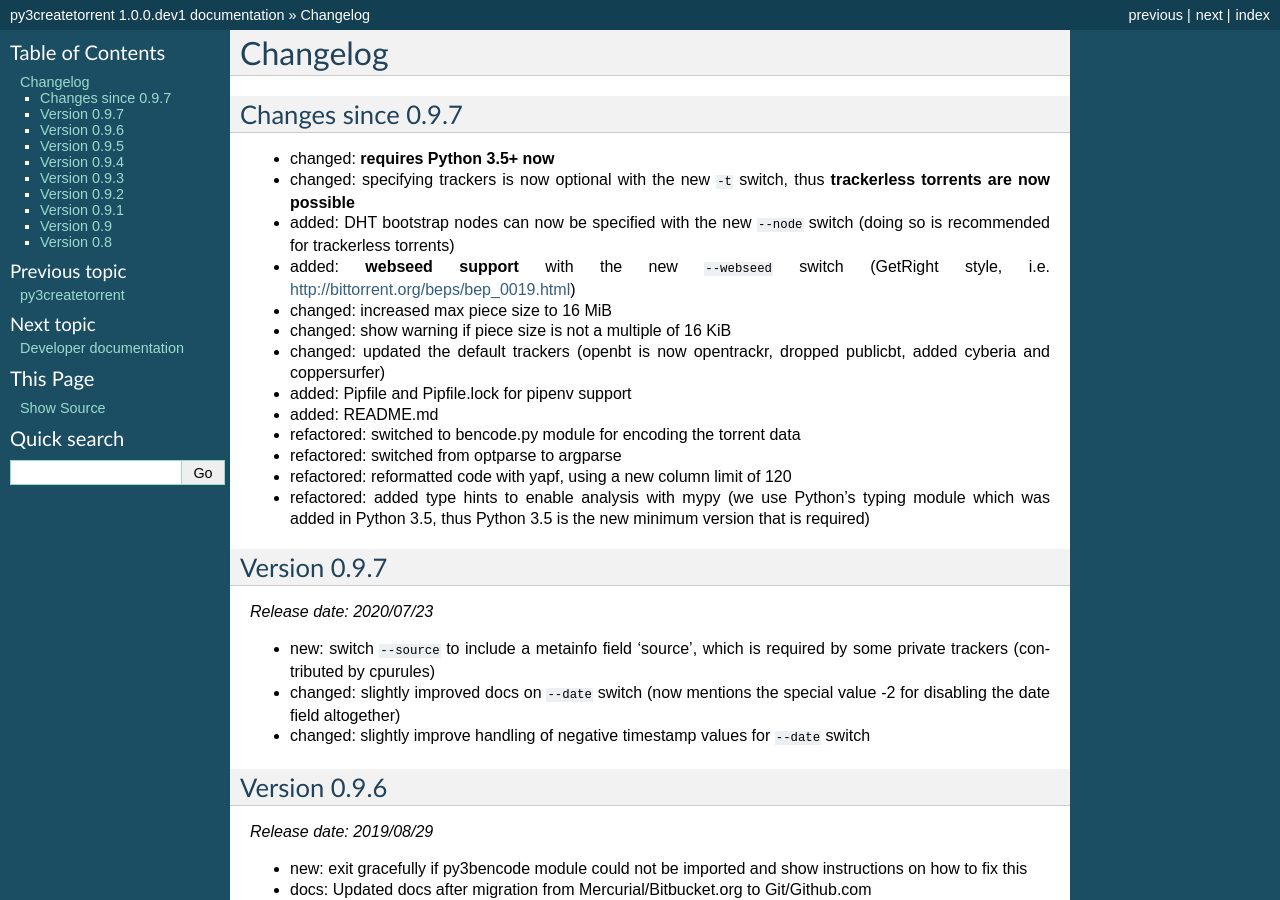
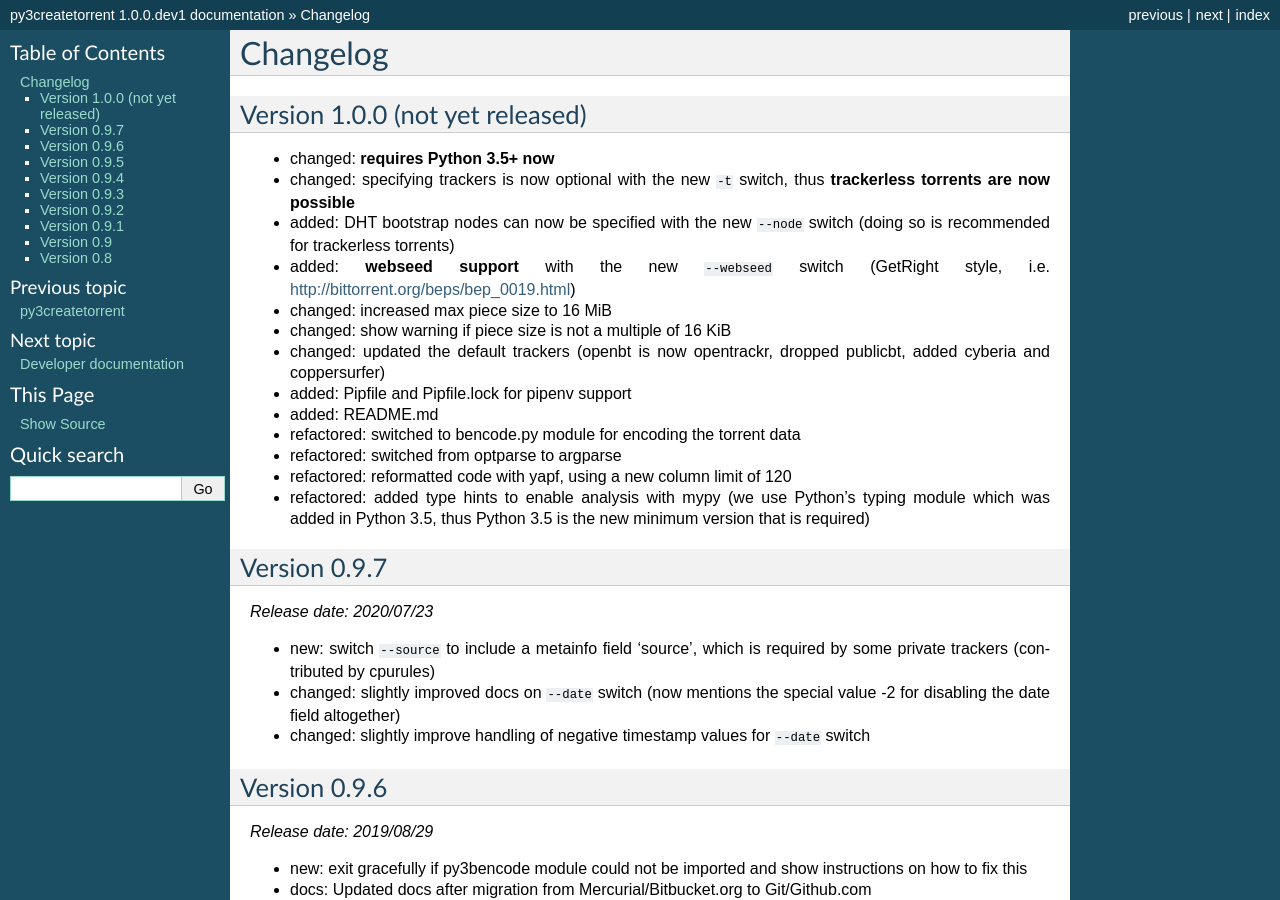
Before and after one commit to rsnitsch/py3createtorrent, a Sphinx documentation site: the page built from docs/source/changelog.rst, in a window 1280 px wide and 900 px high. Built offline with Sphinx 7.4.7, drawn with Linux system fonts in a browser that asks for light colours.

Commit message:
Update changelog

```diff
--- a/docs/source/changelog.rst
+++ b/docs/source/changelog.rst
@@ -1,8 +1,8 @@
 Changelog
 =========
 
-Changes since 0.9.7
--------------------
+Version 1.0.0 (not yet released)
+--------------------------------
 
 * changed: **requires Python 3.5+ now**
 * changed: specifying trackers is now optional with the new ``-t`` switch, thus **trackerless torrents are now
```
